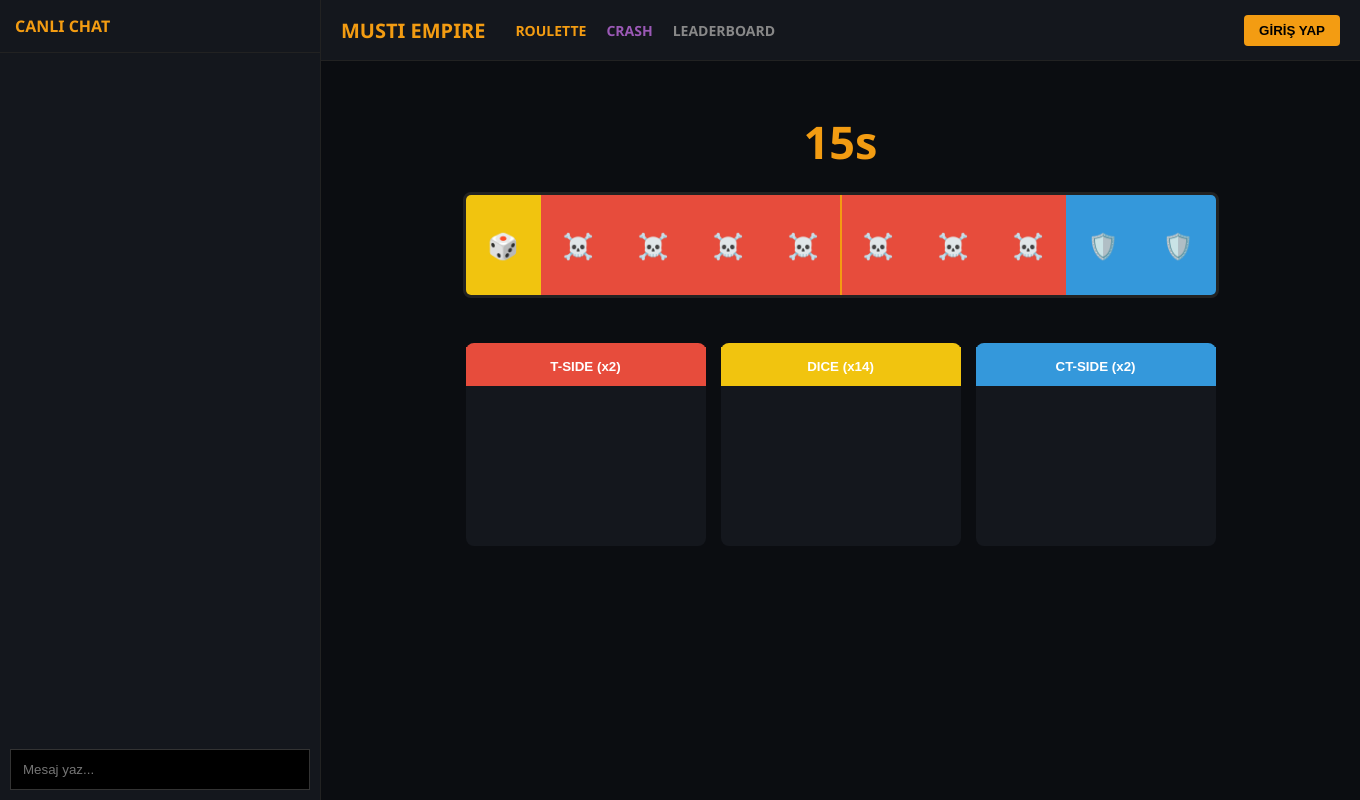
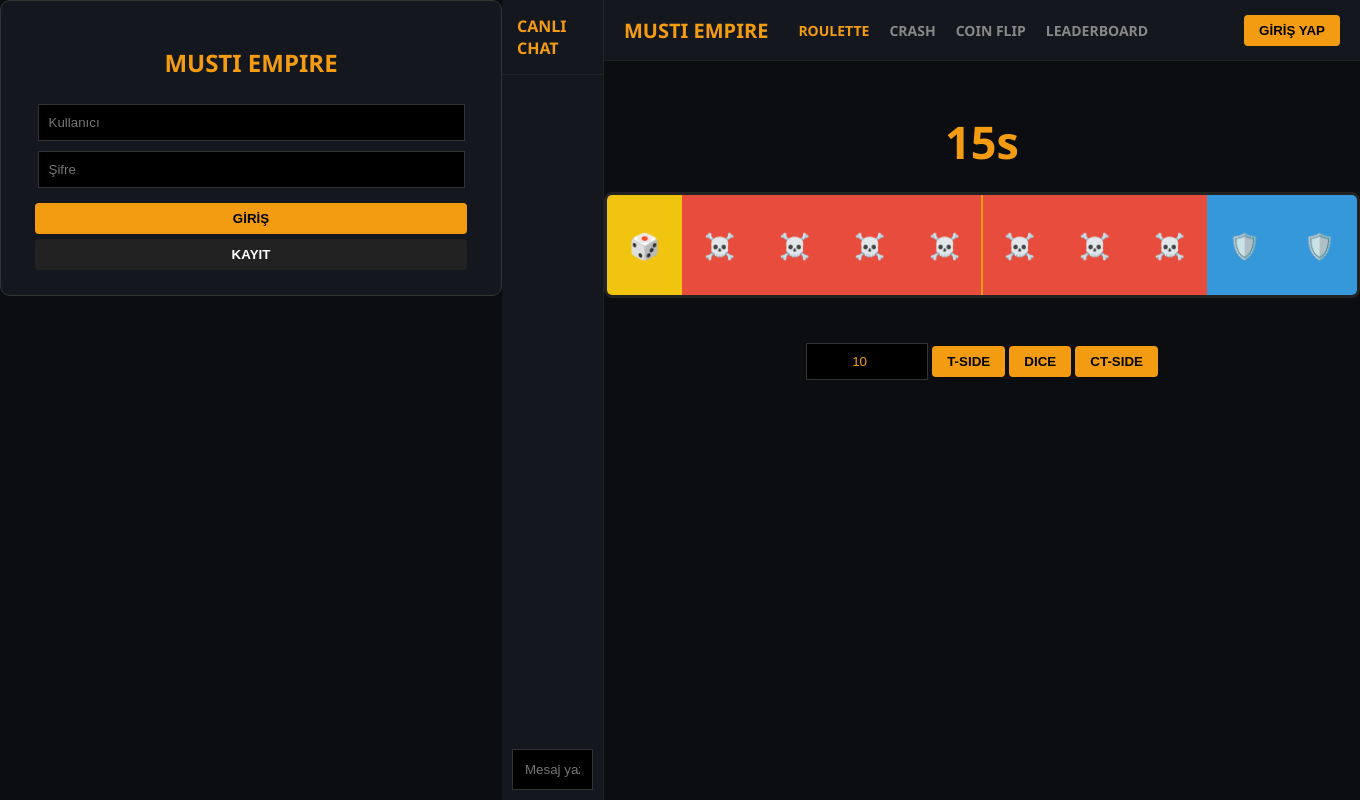
Before and after one commit to must3y/mustiempire, a Flask app: page / in a window 1360 px wide. Run offline with Flask 3, Linux system fonts and the light colour scheme; some libraries are stand-ins or nearby versions.

Commit message:
Update index.html

```diff
--- a/templates/index.html
+++ b/templates/index.html
@@ -4,7 +4,7 @@
     <title>MustiEmpire | Imperial V3</title>
     <script src="https://cdnjs.cloudflare.com/ajax/libs/socket.io/4.0.1/socket.io.js"></script>
     <style>
-        :root { --bg: #0b0d11; --panel: #14171d; --accent: #f39c12; --t-color: #e74c3c; --ct-color: #3498db; --dice-color: #f1c40f; --crash-color: #9b59b6; }
+        :root { --bg: #0b0d11; --panel: #14171d; --accent: #f39c12; --t-color: #e74c3c; --ct-color: #3498db; --dice-color: #f1c40f; }
         body { background: var(--bg); color: #fff; font-family: 'Segoe UI', sans-serif; margin: 0; display: flex; height: 100vh; overflow: hidden; }
         .chat-sidebar { width: 320px; background: var(--panel); display: flex; flex-direction: column; border-right: 1px solid #222; }
         #chat-msgs { flex: 1; overflow-y: auto; padding: 15px; font-size: 13px; }
@@ -17,12 +17,9 @@
         .wheel-strip { display: flex; position: absolute; transition: transform 6s cubic-bezier(0.1, 0, 0.1, 1); }
         .box { min-width: 75px; height: 100px; display: flex; align-items: center; justify-content: center; font-size: 25px; }
         .btn-gold { background: var(--accent); color: #000; padding: 8px 15px; border: none; border-radius: 4px; font-weight: bold; cursor: pointer; }
-        #auth-modal { position: fixed; top: 0; left: 0; width: 100%; height: 100%; background: rgba(0,0,0,0.9); z-index: 1000; display: none; align-items: center; justify-content: center; }
         .box-ui { background: var(--panel); padding: 25px; border-radius: 10px; border: 1px solid #333; width: 450px; }
         .locked { filter: grayscale(1); pointer-events: none; opacity: 0.5; }
-        /* Crash Özel CSS */
-        #crash-area { text-align: center; padding: 50px; display: none; }
-        .crash-val { font-size: 80px; font-weight: bold; color: #2ecc71; margin: 20px 0; }
+        #crash-display { font-size: 60px; font-weight: bold; color: #2ecc71; margin: 20px 0; }
     </style>
 </head>
 <body>
@@ -45,39 +42,45 @@
         <div class="navbar">
             <div class="nav-links">
                 <b style="color:var(--accent); font-size:20px; margin-right:10px;">MUSTI EMPIRE</b>
-                <span class="nav-link active" id="nav-roulette" onclick="changeTab('roulette')">ROULETTE</span>
-                <span class="nav-link" id="nav-crash" onclick="changeTab('crash')" style="color:#9b59b6">CRASH</span>
-                <span class="nav-link" id="nav-lb" onclick="changeTab('leaderboard')">LEADERBOARD</span>
+                <span class="nav-link active" onclick="switchGame('roulette')">ROULETTE</span>
+                <span class="nav-link" onclick="switchGame('crash')">CRASH</span>
+                <span class="nav-link" onclick="switchGame('cf')">COIN FLIP</span>
+                <span class="nav-link" onclick="openLeaderboard()">LEADERBOARD</span>
             </div>
             <div id="u-ctrl" style="display:none; align-items:center;">
                 <b id="u-name" style="margin-right:15px;"></b>
                 <div style="background:#000; padding:5px 15px; border-radius:20px; border:1px solid var(--accent); color:var(--accent);"><span id="bal">0</span> C</div>
-                <button onclick="location.reload()" style="background:none; border:none; color:#e74c3c; cursor:pointer; margin-left:15px;">ÇIKIŞ</button>
             </div>
             <button id="l-btn" class="btn-gold" onclick="document.getElementById('auth-modal').style.display='flex'">GİRİŞ YAP</button>
         </div>
 
-        <div id="game-area" style="text-align:center; padding-top:50px;">
+        <div id="roulette-area" class="game-view" style="text-align:center; padding-top:50px;">
             <div id="timer" style="font-size:45px; font-weight:bold; color:var(--accent); margin-bottom:10px;">15s</div>
             <div class="roulette-box"><div style="position:absolute; left:50%; width:2px; height:100%; background:var(--accent); z-index:10; transform:translateX(-50%);"></div><div id="wheel" class="wheel-strip"></div></div>
             <div id="h-bar" style="display:flex; justify-content:center; gap:8px; margin-bottom:25px;"></div>
-            <div id="b-area" style="display:flex; justify-content:center; gap:15px;">
-                <div style="width:240px; background:var(--panel); border-radius:8px; border-top:4px solid var(--t-color);"><button onclick="place('T')" style="width:100%; background:var(--t-color); color:#fff; border:none; padding:12px; cursor:pointer; font-weight:bold;">T-SIDE (x2)</button><div id="l-T" style="height:150px; overflow-y:auto; padding:5px;"></div></div>
-                <div style="width:240px; background:var(--panel); border-radius:8px; border-top:4px solid var(--dice-color);"><button onclick="place('Dice')" style="width:100%; background:var(--dice-color); color:#fff; border:none; padding:12px; cursor:pointer; font-weight:bold;">DICE (x14)</button><div id="l-Dice" style="height:150px; overflow-y:auto; padding:5px;"></div></div>
-                <div style="width:240px; background:var(--panel); border-radius:8px; border-top:4px solid var(--ct-color);"><button onclick="place('CT')" style="width:100%; background:var(--ct-color); color:#fff; border:none; padding:12px; cursor:pointer; font-weight:bold;">CT-SIDE (x2)</button><div id="l-CT" style="height:150px; overflow-y:auto; padding:5px;"></div></div>
+            <div style="margin-bottom:25px;">
+                <input type="number" id="amt" value="10" style="width:100px; padding:10px; background:#000; border:1px solid #333; color:var(--accent); text-align:center;">
+                <button class="btn-gold" onclick="place('T')">T-SIDE</button>
+                <button class="btn-gold" onclick="place('Dice')">DICE</button>
+                <button class="btn-gold" onclick="place('CT')">CT-SIDE</button>
             </div>
         </div>
 
-        <div id="crash-area">
-            <h2 style="color:#9b59b6">CRASH</h2>
-            <div class="crash-val" id="crash-val">1.00x</div>
-            <div id="crash-msg" style="color:#888; margin-bottom:10px;">Yeni tur bekleniyor...</div>
-            <button class="btn-gold" id="crash-btn" style="background:#9b59b6; padding:15px 40px; font-size:20px;">BAHİS YAP</button>
+        <div id="crash-area" class="game-view" style="display:none; text-align:center; padding-top:80px;">
+            <div id="crash-timer" style="color:var(--accent); font-size:20px;"></div>
+            <div id="crash-display">1.00x</div>
+            <button id="crash-bet-btn" class="btn-gold" style="width:200px; padding:20px;" onclick="socket.emit('place_crash_bet', {amount: parseInt(document.getElementById('amt').value)})">BAHİS YAP</button>
+            <button id="cashout-btn" class="btn-gold" style="display:none; width:200px; padding:20px; background:#2ecc71;" onclick="socket.emit('crash_cashout')">BOZDUR</button>
         </div>
 
-        <div id="lb-area" style="display:none; padding:50px; text-align:center;">
-            <h2 style="color:var(--accent)">SIRALAMA</h2>
-            <div id="lb-content" class="box-ui" style="margin:0 auto; width:600px; text-align:left; border:1px solid #444;"></div>
+        <div id="cf-area" class="game-view" style="display:none; text-align:center; padding-top:100px;">
+            <div class="box-ui" style="margin:auto;">
+                <h2 style="color:var(--accent)">COIN FLIP</h2>
+                <div style="display:flex; justify-content:center; gap:20px; margin-top:20px;">
+                    <button class="btn-gold" style="background:var(--t-color); color:#fff;" onclick="socket.emit('place_coinflip', {side:'T', amount:parseInt(document.getElementById('amt').value)})">T-SIDE OYNA</button>
+                    <button class="btn-gold" style="background:var(--ct-color); color:#fff;" onclick="socket.emit('place_coinflip', {side:'CT', amount:parseInt(document.getElementById('amt').value)})">CT-SIDE OYNA</button>
+                </div>
+            </div>
         </div>
     </div>
 
@@ -85,15 +88,12 @@
         const socket = io();
         let myData = null;
 
-        function changeTab(tab) {
-            document.getElementById('game-area').style.display = tab === 'roulette' ? 'block' : 'none';
-            document.getElementById('crash-area').style.display = tab === 'crash' ? 'block' : 'none';
-            document.getElementById('lb-area').style.display = tab === 'leaderboard' ? 'block' : 'none';
+        function switchGame(game) {
+            document.querySelectorAll('.game-view').forEach(v => v.style.display = 'none');
+            document.getElementById(game + '-area').style.display = 'block';
+        }
 
-            document.querySelectorAll('.nav-link').forEach(l => l.classList.remove('active'));
-            document.getElementById('nav-' + tab.substring(0,2)).classList.add('active');
-            if(tab === 'leaderboard') socket.emit('get_leaderboard');
-        }
+        function auth(t) { socket.emit(t, {user: document.getElementById('user-in').value, pw: document.getElementById('pass-in').value}); }
 
         socket.on('login_success', d => {
             myData = d; document.getElementById('auth-modal').style.display = 'none';
@@ -104,41 +104,49 @@
             document.getElementById('chat-in').disabled = false;
         });
 
-        // Crash UI Güncellemeleri
-        socket.on('crash_tick', d => {
-            document.getElementById('crash-val').innerText = d.val + "x";
-            document.getElementById('crash-val').style.color = "#2ecc71";
+        // Crash Logic
+        socket.on('crash_timer', t => {
+            document.getElementById('crash-timer').innerText = t > 0 ? "Başlıyor: " + t + "s" : "Başladı!";
+            document.getElementById('crash-display').style.color = "#2ecc71";
+            document.getElementById('crash-bet-btn').style.display = 'inline-block';
+            document.getElementById('cashout-btn').style.display = 'none';
         });
-        socket.on('crash_boom', d => {
-            document.getElementById('crash-val').innerText = "BOOM! " + d.final + "x";
-            document.getElementById('crash-val').style.color = "#e74c3c";
+        socket.on('crash_update', m => {
+            document.getElementById('crash-display').innerText = m.toFixed(2) + "x";
+            document.getElementById('crash-bet-btn').style.display = 'none';
+            document.getElementById('cashout-btn').style.display = 'inline-block';
         });
-        socket.on('crash_new_round', () => {
-            document.getElementById('crash-val').innerText = "1.00x";
-            document.getElementById('crash-val').style.color = "#fff";
+        socket.on('crash_end', m => {
+            document.getElementById('crash-display').innerText = "BOOM! " + m.toFixed(2) + "x";
+            document.getElementById('crash-display').style.color = "#e74c3c";
+            document.getElementById('cashout-btn').style.display = 'none';
         });
 
-        // Diğer Fonksiyonlar (Auth, Chat, Rulet Wheel vb. senin kodunla aynı)
-        function auth(t) { socket.emit(t, {user: document.getElementById('user-in').value, pw: document.getElementById('pass-in').value}); }
-        function sendMsg() { let i = document.getElementById('chat-in'); if(i.value) { socket.emit('send_msg', i.value); i.value = ""; } }
-        socket.on('receive_msg', d => {
-            document.getElementById('chat-msgs').innerHTML += `<div><b>${d.user}:</b> ${d.text}</div>`;
-            let c = document.getElementById('chat-msgs'); c.scrollTop = c.scrollHeight;
+        socket.on('cf_result', d => {
+            alert(d.res + " Geldi! " + (d.win > 0 ? "Kazandın: " + d.win : "Kaybettin!"));
+            document.getElementById('bal').innerText = Math.floor(d.new_bal);
         });
-        socket.on('load_chat', logs => { logs.forEach(l => { document.getElementById('chat-msgs').innerHTML += `<div><b>${l.user}:</b> ${l.text}</div>`; })});
 
-        // Rulet Çark Oluşturma
-        let w = document.getElementById('wheel');
-        for(let i=0; i<100; i++) {
-            let n = i%15; let c = n==0?'var(--dice-color)':(n<=7?'var(--t-color)':'var(--ct-color)');
-            w.innerHTML += `<div class="box" style="background:${c}">${n==0?'🎲':(n<=7?'☠️':'🛡️')}</div>`;
-        }
+        socket.on('update_balance', b => { document.getElementById('bal').innerText = Math.floor(b); });
+        socket.on('win_event', d => { alert("Kazandın: " + d.win); document.getElementById('bal').innerText = Math.floor(d.new_bal); });
+
+        // Roulette Logic (Eski kodunla aynı)
         socket.on('timer_update', d => document.getElementById('timer').innerText = d.time + "s");
         socket.on('spin_start', d => { document.getElementById('wheel').style.transform = `translateX(-${(d.target_index * 75) - 337}px)`; });
         socket.on('reset_wheel', d => {
             let w = document.getElementById('wheel'); w.style.transition = "none"; w.style.transform = "translateX(0px)";
             setTimeout(() => w.style.transition = "transform 6s cubic-bezier(0.1, 0, 0.1, 1)", 50);
         });
+
+        function place(s) { socket.emit('place_bet', {side: s, amount: parseInt(document.getElementById('amt').value)}); }
+        function sendMsg() { let i = document.getElementById('chat-in'); if(i.value) { socket.emit('send_msg', i.value); i.value = ""; } }
+
+        // Roulette Wheel Generate
+        let w = document.getElementById('wheel');
+        for(let i=0; i<100; i++) {
+            let n = i%15; let c = n==0?'var(--dice-color)':(n<=7?'var(--t-color)':'var(--ct-color)');
+            w.innerHTML += `<div class="box" style="background:${c}">${n==0?'🎲':(n<=7?'☠️':'🛡️')}</div>`;
+        }
     </script>
 </body>
 </html>
```
